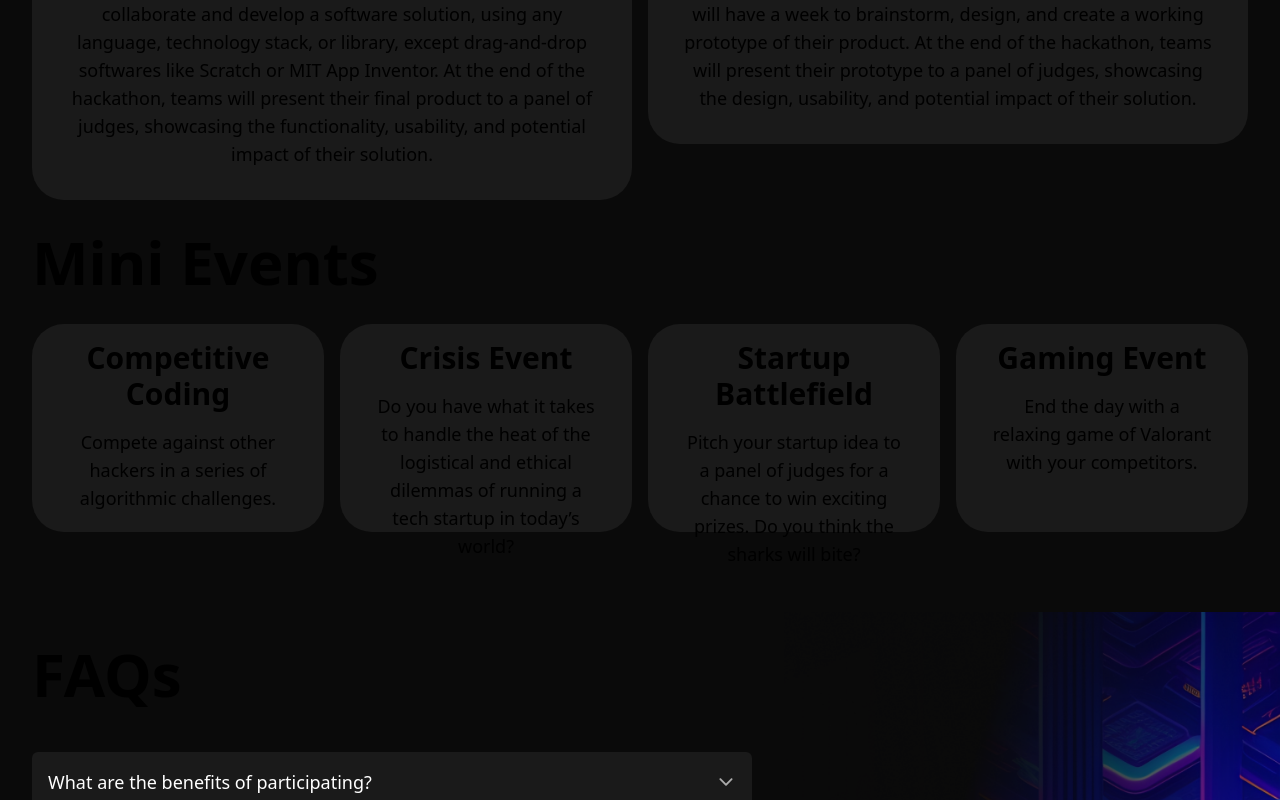
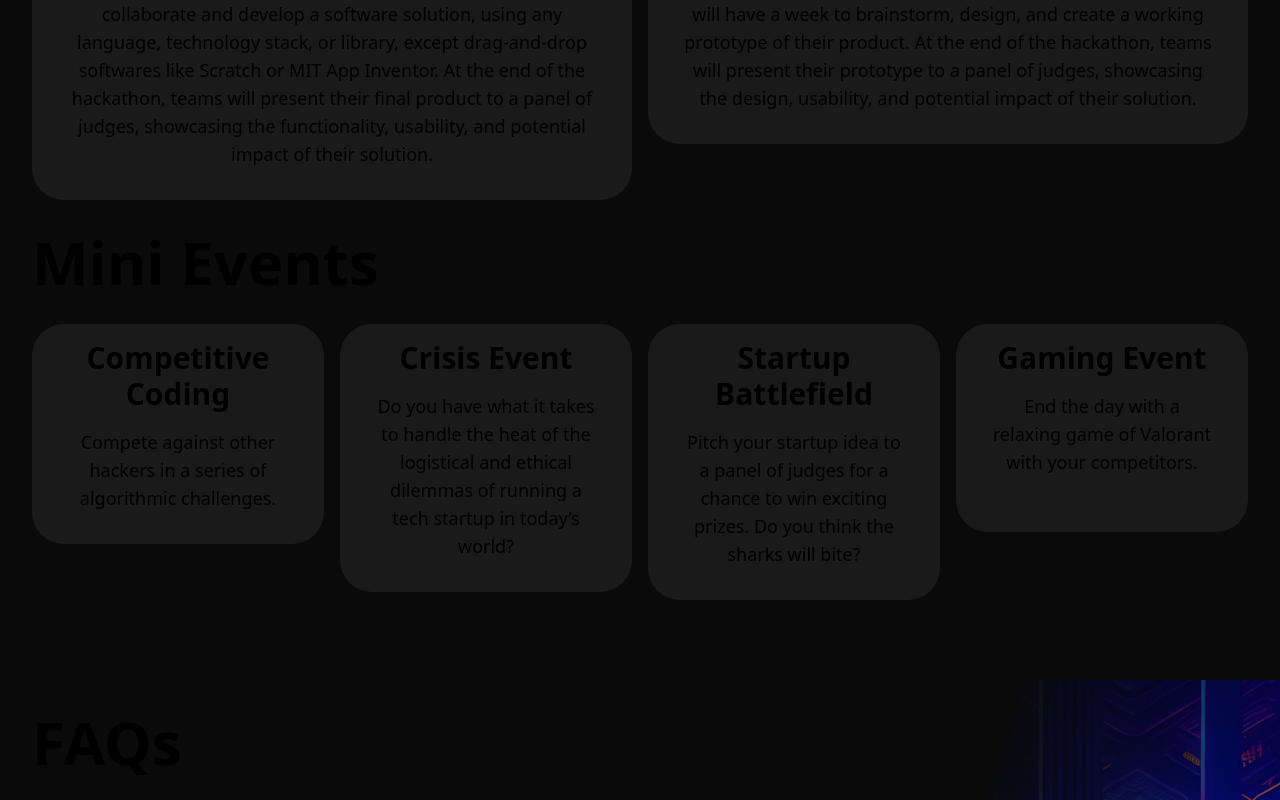
Before and after one commit to 0xPranavDoshi/TISBHacks, a Next.js app: page / in a window 1280 px wide. Shown: the part 1044-1844 px from the top of the page. Built offline with nearby package versions, Linux system fonts and the light colour scheme.

Commit message:
adjusted heights

```diff
--- a/pages/index.tsx
+++ b/pages/index.tsx
@@ -345,7 +345,7 @@ const MiniEvent = ({
   description: string
 }) => {
   return (
-    <div className='flex flex-col items-center justify-start w-full p-4 px-8 bg-gray rounded-[2rem] h-auto sm:h-52'>
+    <div className='flex flex-col items-center justify-start w-full pt-4 pb-8 px-8 bg-gray rounded-[2rem] h-auto sm:min-h-[13rem]'>
       <h2 className='text-3xl font-semibold text-center'>{title}</h2>
       <p className='mt-4 text-lg text-center'>{description}</p>
     </div>
@@ -360,7 +360,7 @@ const MainEvent = ({
   description: string
 }) => {
   return (
-    <div className='flex flex-col items-center justify-start w-full pt-4 pb-8 px-8 bg-gray rounded-[2rem] h-auto sm:min-h-72'>
+    <div className='flex flex-col items-center justify-start w-full pt-4 pb-8 px-8 bg-gray rounded-[2rem] h-auto'>
       <h2 className='w-full text-3xl font-semibold text-center'>{title}</h2>
       <p className='mt-4 text-lg text-center'>{description}</p>
     </div>
```
